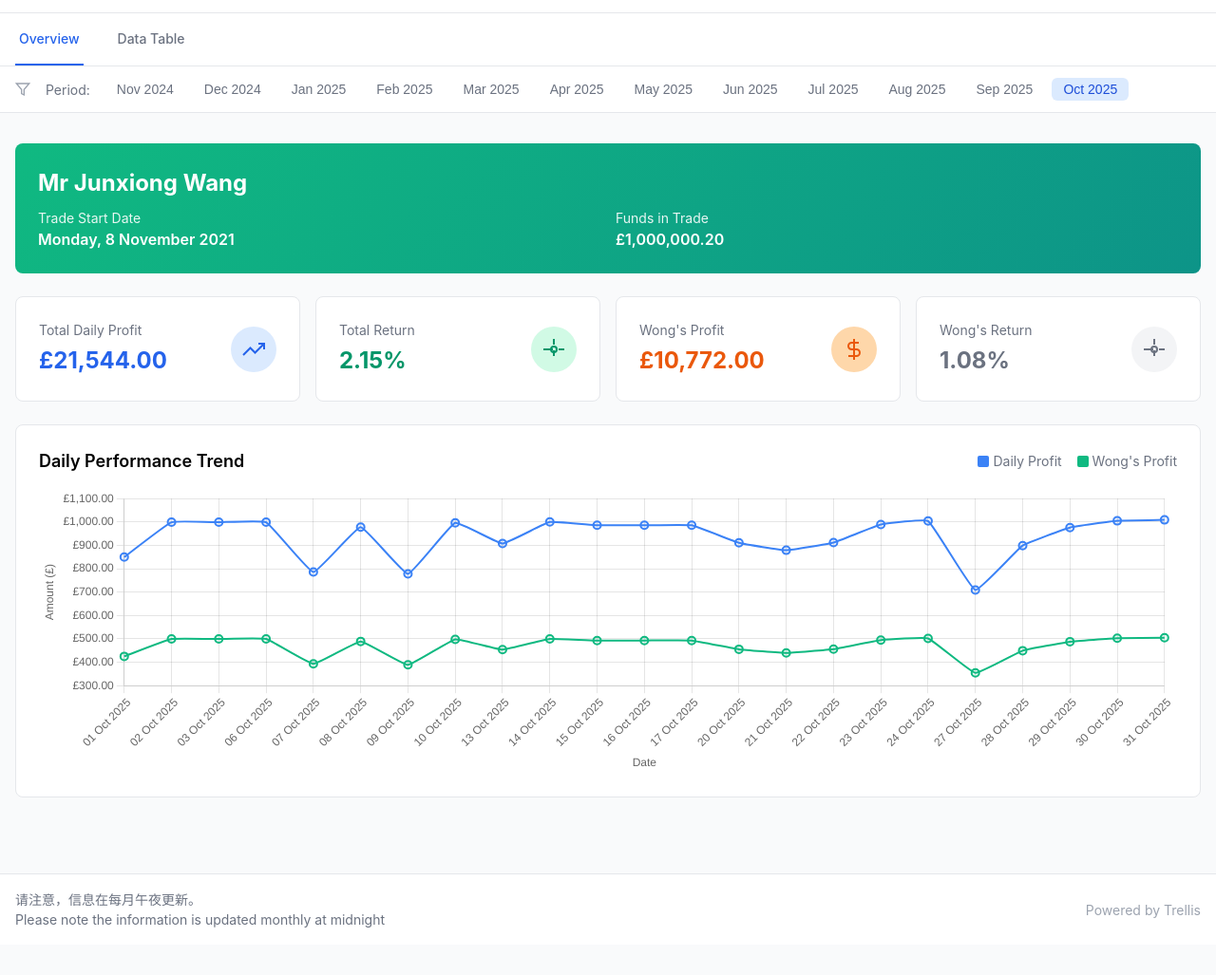
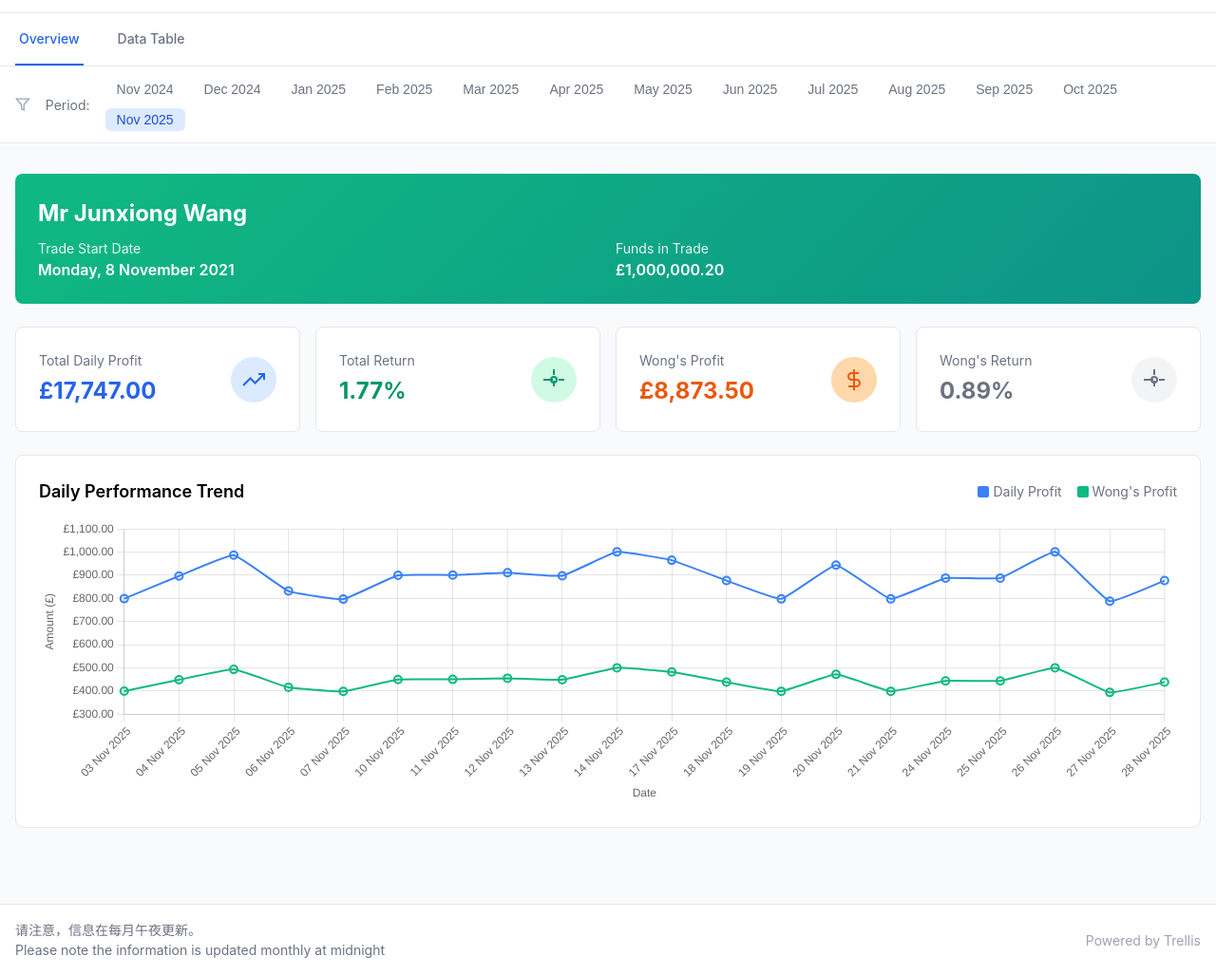
Before and after one commit to Trellis-Group/Trade-Dashboard, a plain HTML site: page index.html in a window 1280 px wide. Shown: the part 55-1082 px from the top of the page at 95% size. Before the commit the page ends 1050 px from the top, so only its background shows below. Drawn offline with nearby package versions, Linux system fonts and the light colour scheme.

Commit message:
Update period from Oct 2025 to Nov 2025

```diff
--- a/index.html
+++ b/index.html
@@ -511,7 +511,8 @@
                     <button class="period-btn" onclick="selectPeriod('Jul 2025', this)">Jul 2025</button>
                     <button class="period-btn" onclick="selectPeriod('Aug 2025', this)">Aug 2025</button>
                     <button class="period-btn" onclick="selectPeriod('Sep 2025', this)">Sep 2025</button>
-                    <button class="period-btn active" onclick="selectPeriod('Oct 2025', this)">Oct 2025</button>
+                    <button class="period-btn" onclick="selectPeriod('Oct 2025', this)">Oct 2025</button>
+                    <button class="period-btn active" onclick="selectPeriod('Nov 2025', this)">Nov 2025</button>
                 </div>
                 <div class="period-dropdown">
                     <select onchange="selectPeriodFromDropdown(this)" id="periodSelect">
@@ -526,7 +527,8 @@
                         <option value="Jul 2025">Jul 2025</option>
                         <option value="Aug 2025">Aug 2025</option>
                         <option value="Sep 2025">Sep 2025</option>
-                        <option value="Oct 2025" selected>Oct 2025</option>
+                        <option value="Oct 2025">Oct 2025</option>
+                        <option value="Nov 2025" selected>Nov 2025</option>
                     </select>
                 </div>
             </div>
@@ -559,7 +561,7 @@
                         <div class="metric-content">
                             <div class="metric-text">
                                 <p>Total Daily Profit</p>
-                                <p class="metric-blue" id="totalDailyProfit">£21,544.00</p>
+                                <p class="metric-blue" id="totalDailyProfit">£17,747.00</p>
                             </div>
                             <div class="metric-icon icon-blue">
                                 <svg viewBox="0 0 24 24" fill="none" stroke="currentColor" stroke-width="2" class="metric-blue">
@@ -574,7 +576,7 @@
                         <div class="metric-content">
                             <div class="metric-text">
                                 <p>Total Return</p>
-                                <p class="metric-green" id="totalReturn">2.15%</p>
+                                <p class="metric-green" id="totalReturn">1.77%</p>
                             </div>
                             <div class="metric-icon icon-green">
                                 <svg viewBox="0 0 24 24" fill="none" stroke="currentColor" stroke-width="2" class="metric-green">
@@ -589,7 +591,7 @@
                         <div class="metric-content">
                             <div class="metric-text">
                                 <p>Wong's Profit</p>
-                                <p class="metric-orange" id="wongsProfit">£10,772.00</p>
+                                <p class="metric-orange" id="wongsProfit">£8,873.50</p>
                             </div>
                             <div class="metric-icon icon-orange">
                                 <svg viewBox="0 0 24 24" fill="none" stroke="currentColor" stroke-width="2" class="metric-orange">
@@ -604,7 +606,7 @@
                         <div class="metric-content">
                             <div class="metric-text">
                                 <p>Wong's Return</p>
-                                <p class="metric-gray" id="wongsReturn">1.08%</p>
+                                <p class="metric-gray" id="wongsReturn">0.89%</p>
                             </div>
                             <div class="metric-icon icon-gray">
                                 <svg viewBox="0 0 24 24" fill="none" stroke="currentColor" stroke-width="2" class="metric-gray">
@@ -641,7 +643,7 @@
             <div id="table" class="view">
                 <div class="table-container">
                     <div class="table-header">
-                        <h3 class="table-title">Trade Details - <span id="tablePeriod">Oct 2025</span></h3>
+                        <h3 class="table-title">Trade Details - <span id="tablePeriod">Nov 2025</span></h3>
                     </div>
                     <div class="table-wrapper">
                         <table>
@@ -661,9 +663,9 @@
                             <tfoot>
                                 <tr>
                                     <td colspan="3"><strong>Grand Summary</strong></td>
-                                    <td class="text-right metric-green" id="summaryDailyProfit"><strong>£21,544.00</strong></td>
-                                    <td class="text-right metric-blue" id="summaryGrossProfit"><strong>£21,544.00</strong></td>
-                                    <td class="text-right metric-orange" id="summaryWongsProfit"><strong>£10,772.00</strong></td>
+                                    <td class="text-right metric-green" id="summaryDailyProfit"><strong>£17,747.00</strong></td>
+                                    <td class="text-right metric-blue" id="summaryGrossProfit"><strong>£17,747.00</strong></td>
+                                    <td class="text-right metric-orange" id="summaryWongsProfit"><strong>£8,873.50</strong></td>
                                 </tr>
                             </tfoot>
                         </table>
@@ -970,10 +972,32 @@
                 { day: 21, date: '29 Oct 2025', rawDate: '2025-10-29', capital: 1000000.2, dailyProfit: 976, grossProfit: 976, wongsProfit: 488 },
                 { day: 22, date: '30 Oct 2025', rawDate: '2025-10-30', capital: 1000000.2, dailyProfit: 1005, grossProfit: 1005, wongsProfit: 502.5 },
                 { day: 23, date: '31 Oct 2025', rawDate: '2025-10-31', capital: 1000000.2, dailyProfit: 1009, grossProfit: 1009, wongsProfit: 504.5 }
+            ],
+            'Nov 2025': [
+                { day: 1, date: '03 Nov 2025', rawDate: '2025-11-03', capital: 1000000.2, dailyProfit: 799, grossProfit: 799, wongsProfit: 399.5 },
+                { day: 2, date: '04 Nov 2025', rawDate: '2025-11-04', capital: 1000000.2, dailyProfit: 897, grossProfit: 897, wongsProfit: 448.5 },
+                { day: 3, date: '05 Nov 2025', rawDate: '2025-11-05', capital: 1000000.2, dailyProfit: 987, grossProfit: 987, wongsProfit: 493.5 },
+                { day: 4, date: '06 Nov 2025', rawDate: '2025-11-06', capital: 1000000.2, dailyProfit: 832, grossProfit: 832, wongsProfit: 416 },
+                { day: 5, date: '07 Nov 2025', rawDate: '2025-11-07', capital: 1000000.2, dailyProfit: 797, grossProfit: 797, wongsProfit: 398.5 },
+                { day: 6, date: '10 Nov 2025', rawDate: '2025-11-10', capital: 1000000.2, dailyProfit: 900, grossProfit: 900, wongsProfit: 450 },
+                { day: 7, date: '11 Nov 2025', rawDate: '2025-11-11', capital: 1000000.2, dailyProfit: 901, grossProfit: 901, wongsProfit: 450.5 },
+                { day: 8, date: '12 Nov 2025', rawDate: '2025-11-12', capital: 1000000.2, dailyProfit: 911, grossProfit: 911, wongsProfit: 455.5 },
+                { day: 9, date: '13 Nov 2025', rawDate: '2025-11-13', capital: 1000000.2, dailyProfit: 898, grossProfit: 898, wongsProfit: 449 },
+                { day: 10, date: '14 Nov 2025', rawDate: '2025-11-14', capital: 1000000.2, dailyProfit: 1001, grossProfit: 1001, wongsProfit: 500.5 },
+                { day: 11, date: '17 Nov 2025', rawDate: '2025-11-17', capital: 1000000.2, dailyProfit: 965, grossProfit: 965, wongsProfit: 482.5 },
+                { day: 12, date: '18 Nov 2025', rawDate: '2025-11-18', capital: 1000000.2, dailyProfit: 877, grossProfit: 877, wongsProfit: 438.5 },
+                { day: 13, date: '19 Nov 2025', rawDate: '2025-11-19', capital: 1000000.2, dailyProfit: 798, grossProfit: 798, wongsProfit: 399 },
+                { day: 14, date: '20 Nov 2025', rawDate: '2025-11-20', capital: 1000000.2, dailyProfit: 944, grossProfit: 944, wongsProfit: 472 },
+                { day: 15, date: '21 Nov 2025', rawDate: '2025-11-21', capital: 1000000.2, dailyProfit: 798, grossProfit: 798, wongsProfit: 399 },
+                { day: 16, date: '24 Nov 2025', rawDate: '2025-11-24', capital: 1000000.2, dailyProfit: 888, grossProfit: 888, wongsProfit: 444 },
+                { day: 17, date: '25 Nov 2025', rawDate: '2025-11-25', capital: 1000000.2, dailyProfit: 888, grossProfit: 888, wongsProfit: 444 },
+                { day: 18, date: '26 Nov 2025', rawDate: '2025-11-26', capital: 1000000.2, dailyProfit: 1001, grossProfit: 1001, wongsProfit: 500.5 },
+                { day: 19, date: '27 Nov 2025', rawDate: '2025-11-27', capital: 1000000.2, dailyProfit: 788, grossProfit: 788, wongsProfit: 394 },
+                { day: 20, date: '28 Nov 2025', rawDate: '2025-11-28', capital: 1000000.2, dailyProfit: 877, grossProfit: 877, wongsProfit: 438.5 }
             ]
         };
 
-        let currentPeriod = 'Oct 2025';
+        let currentPeriod = 'Nov 2025';
         let currentData = monthlyData[currentPeriod];
         let chart = null;
 
@@ -1147,7 +1171,7 @@
         function selectPeriodFromDropdown(selectElement) {
             const period = selectElement.value;
             currentPeriod = period;
-            currentData = monthlyData[period] || monthlyData['Oct 2025'];
+            currentData = monthlyData[period] || monthlyData['Nov 2025'];
 
             // Update button states to keep in sync
             document.querySelectorAll('.period-btn').forEach(btn => {
@@ -1169,7 +1193,7 @@
         // Select period from buttons (desktop)
         function selectPeriod(period, element) {
             currentPeriod = period;
-            currentData = monthlyData[period] || monthlyData['Oct 2025'];
+            currentData = monthlyData[period] || monthlyData['Nov 2025'];
 
             // Update period buttons
             document.querySelectorAll('.period-btn').forEach(btn => {
```
